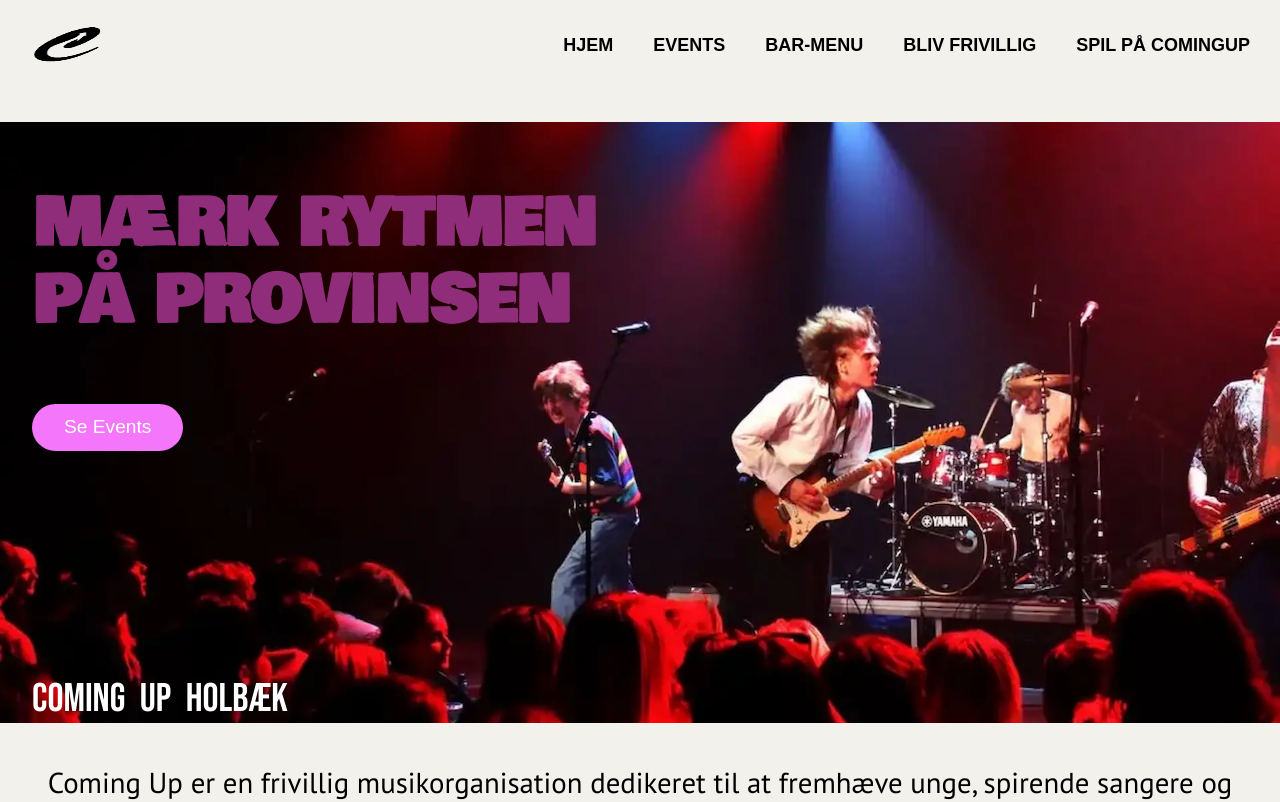
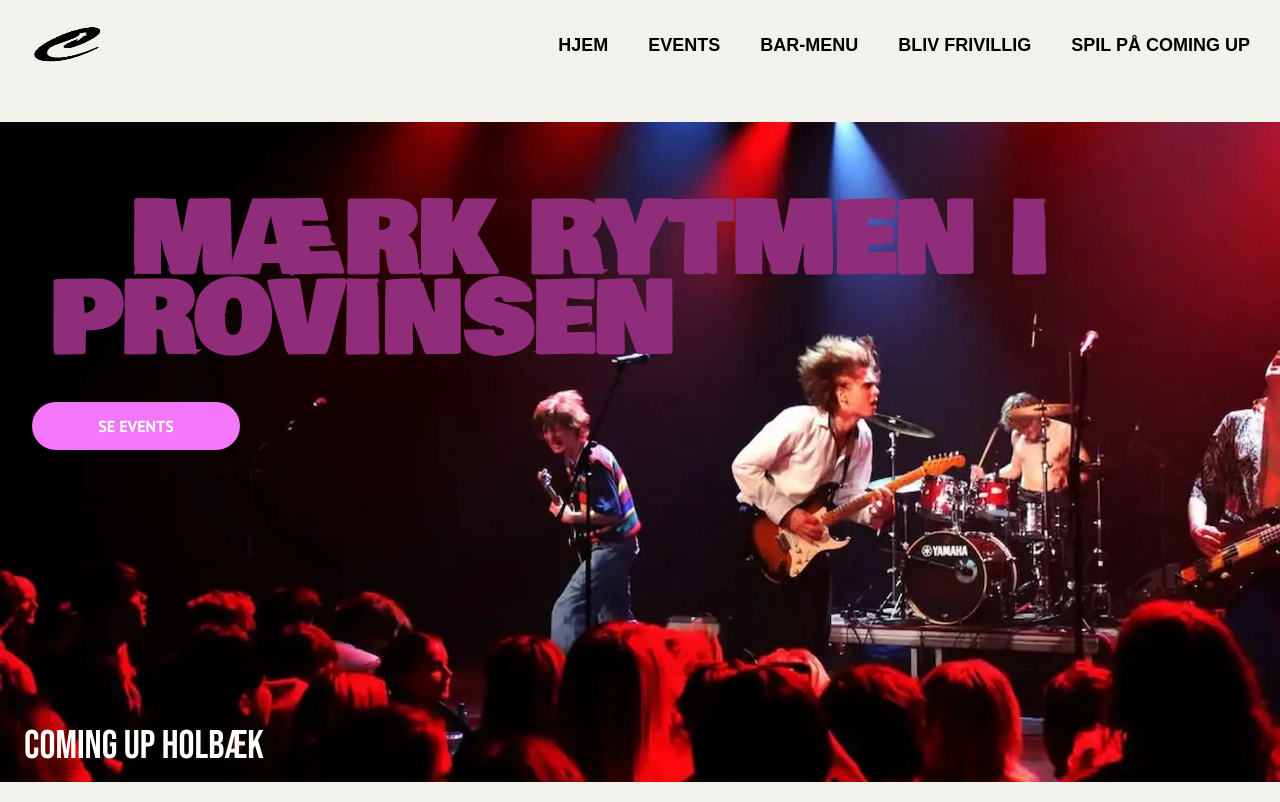
Before and after one commit to comingup-tema10/comingup, an Astro site: page / in a window 1280 px wide. Shown: the top 802 px of the page. Built offline with nearby package versions, Linux system fonts and the light colour scheme; Astro itself is replaced by a stand-in of ours; a web font is replaced by a local one.

Commit message:
parallax scroll, lidt ændringer

```diff
--- a/src/components/Button.astro
+++ b/src/components/Button.astro
@@ -23,27 +23,25 @@ button {
   }
 
   .primary {
-    background-color: var(--primary-color1);
+    background-color: var(--accent-color1);
     color:white;
   }
 
   .primary:hover{
     background-color: #f2f1eb;
-    border-color: var(--primary-color1);
-    border:2rem;
-    color: var(--primary-color1);
+    border: 2px solid var(--accent-color1);
+    color: var(--accent-color1);
   }
 
   .secondary{
-    background-color: var(--primary-color2);
-    color:white;
+    background-color: #f2f1eb;
+    border: 2px solid var(--primary-color2);
+    color: var(--primary-color2);
   }
 
   .secondary:hover{
-    background-color: #f2f1eb;
-    border-color: var(--primary-color2);
-    border:2rem;
-    color: var(--primary-color2);
+    background-color: var(--primary-color1);
+    color:white;
   }
 
   @media (min-width:750px) {
--- a/src/components/Hero-section.astro
+++ b/src/components/Hero-section.astro
@@ -1,10 +1,14 @@
+---
+import Button from "./Button.astro"
+---
+
 <section class="hero">
   <div class="hero-container">
     <div class="title-box">
-      <h1 class="title-heading">Mærk rytmen <br /> på provinsen</h1>
+      <h1 class="title-heading">MÆRK RYTMEN I PROVINSEN</h1>
     </div>
     <div class="hero-content">
-      <button class="cta-button">Se Events</button>
+      <Button variant="primary">SE EVENTS</Button>
     </div>
     <div>
       <h3 class="heading-three">COMING UP HOLBÆK</h3>
@@ -23,65 +27,30 @@
 <style>
   /* Mobile-first Base Styles */
   .hero {
-    background-image: url('/images/index/heroimg.webp');
-    background-repeat: no-repeat;
-    background-size: cover;
-    background-position: center;
+    position:relative;
+    background: url('/images/index/heroimg.webp') no-repeat 50% 0% fixed ;
     margin-top: 2rem;
     width: 100%;
-    height: 100%;
-  }
-  .hero-container {
-    display: flex;
-    flex-direction: column;
-    align-items: start;
-    justify-content: center;
-    padding-left: 2rem;
-  }
-  .title-heading {
-    font-size: 1rem;
-    font-weight: bold;
-    text-transform: uppercase;
-    color: #902d7b;
-    line-height: 1.2;
-    max-width: 500px;
-    text-indent: 0%;
-    width: 100%;
-    margin: 2rem 0.5rem 2rem 0;
+    height: 450px;
+    overflow:hidden;
+    background-position: center;
   }
 
-  .cta-button {
-    background-color: #f476fb;
-    border: none;
-    color: white;
-    padding: 0.4rem 1rem;
-    font-size: 0.55rem;
-    border-radius: 25px;
-    cursor: pointer;
-    transition:
-      background-color 0.3s ease,
-      transform 0.2s ease;
-  }
-
-  .cta-button:hover {
-    background-color: #f0aaf4;
-    transform: scale(1.05);
+  .title-heading{
+    max-width: 1000px;
   }
 
   .heading-three {
     font-size: 1.5rem;
     font-weight: normal;
     color: white;
-    word-spacing: 0.5rem;
-    margin: 2rem 0.5rem 0rem 0;
+    margin-top:8rem;
   }
   .text-container {
     text-align: center;
-    margin: 4rem 0.5rem 0.5rem 0.5rem;
     font-weight: 500;
   }
   .text-container p {
-    text-align: center;
     padding: 0.5rem;
     margin: 0;
   }
@@ -96,7 +65,6 @@
       margin: 2rem;
     }
     .text-container p {
-      text-align: center;
       padding: 0.5rem;
       margin: 0;
       font-size: 1rem;
@@ -112,11 +80,10 @@
       font-size: 3rem;
     }
     .text-container p {
-      text-align: center;
-      padding: 0.5rem;
-      margin: 0;
-      font-size: 1.8rem;
-      font-weight: 500;
+      margin-top: 5rem;
+      margin-bottom: 8rem;
+      font-size: 1.5rem;
+      font-weight: 700;
       line-height: 2.5rem;
     }
 
@@ -124,28 +91,28 @@
       font-size: 2rem;
       font-weight: normal;
       color: white;
-      word-spacing: 0.5rem;
       margin: 8rem 0.5rem 0rem 0;
-    }
-    .cta-button {
-      font-size: 1.2rem;
-      padding: 0.8rem 2rem;
     }
   }
 
   @media (min-width: 1024px) {
     .title-heading {
-      font-size: 4rem;
+      font-size: 6rem;
       min-width: 600px;
-      margin: 4rem 1rem 4rem 0;
+      margin-top: 5rem;
     }
 
     .heading-three {
       font-size: 2.5rem;
       font-weight: normal;
       color: white;
-      word-spacing: 0.5rem;
-      margin: 14rem 0.5rem 0rem 0;
+
+      margin-top: 17rem;
+      margin-left:1.5rem;
     }
+
+    .hero {
+    height: 660px;
+  }
   }
 </style>
--- a/src/components/Navbar.astro
+++ b/src/components/Navbar.astro
@@ -8,10 +8,10 @@
   <nav>
     <ul class="menu">
       <li><a href="/">HJEM</a></li>
-      <li><a href="/eventS">EVENTS</a></li>
+      <li><a href="/eventliste">EVENTS</a></li>
       <li><a href="/bar-menu">BAR-MENU</a></li>
       <li><a href="/bliv-frivillig">BLIV FRIVILLIG</a></li>
-      <li><a href="/spil-på-coming-up">SPIL PÅ COMINGUP</a></li>
+      <li><a href="/spil-paa-coming-up">SPIL PÅ COMING UP</a></li>
     </ul>
     <div class="burger">
       <div class="line"></div>
@@ -66,6 +66,10 @@
     font-family: 'PT Sans Narrow', sans-serif;
   }
 
+  .menu a:hover{
+    color: var(--accent-color1);
+  }
+
   .burger {
     width: 30px;
     height: 20px;
@@ -105,10 +109,10 @@
     }
 
     nav.active .menu {
-      display: flex !important;
+      display: flex;
       flex-direction: column;
       position: absolute;
-      top: 60px;
+      top: 80px;
       left: 0;
       width: 100%;
       box-shadow: 0 0 10px rgba(0, 0, 0, 0.1);
@@ -131,7 +135,6 @@
       font-weight: 700;
     }
     .logo img {
-      width: 170px;
       height: 50px;
     }
   }
--- a/src/pages/eventliste.astro
+++ b/src/pages/eventliste.astro
@@ -40,7 +40,8 @@ const eventliste = await fetch(`https://igsderqxknjueuqkyruc.supabase.co/rest/v1
     h1{
         text-indent:0;
         margin-left:1.5rem;
-        font-size:4rem;
+        font-size:6rem;
+        margin-top:4rem;
     }
 
     .beskrivelse{
--- a/src/styles/global.css
+++ b/src/styles/global.css
@@ -31,14 +31,14 @@ html {
   /* TYPOGRAFI STØRRELSE */
   --fontsize-display-tagline-mobile: 0.8rem;
   --fontsize-h1-mobile: 4rem;
-  --fontsize-h2-mobile: 2rem;
+  --fontsize-h2-mobile: 1.3rem;
   --fontsize-h3-mobile: 1.3rem;
   --fontsize-p-mobile: 0.9rem;
   --fontsize-button-mobile: 1rem;
 
   --fontsize-h1: 6.8rem;
   --fontsize-h2: 2.5rem;
-  --fontsize-h3: 1.8rem;
+  --fontsize-h3: 1.5rem;
   --fontsize-p: 1rem;
   --fontsize-button: 1rem;
 
@@ -60,7 +60,7 @@ h1 {
   margin-bottom: var(--space-md);
   margin-top: var(--space-md);
   font-size: var(--fontsize-h1);
-  line-height: 7rem;
+  line-height: 5rem;
   text-indent: 5rem;
 }
 
```
Also changed, not shown: src/components/Artistcard.astro (+5 -4 lines), src/components/Eventcard.astro (+4 -3 lines), src/pages/produkter/[filnavn].astro (+4 -4 lines), public/images/eventliste/event1.webp, public/images/eventliste/event2.webp, public/images/eventliste/event3.webp, public/images/eventliste/event4.webp, public/images/eventliste/event5.webp, public/images/singleview/event4_artist1.webp (added), public/images/singleview/event4_artist2.webp (added), 1 other file.
